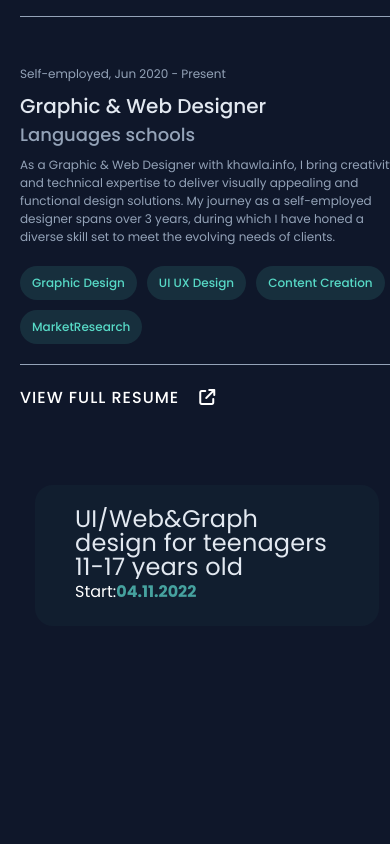
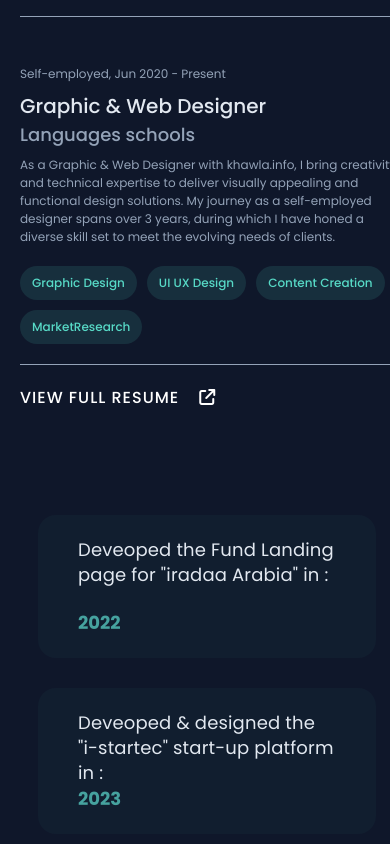
Before and after one commit to khawla-14/react-app--portfolio, a React (Create React App) app: page / in a window 390 px wide. Shown: the part 1989-2833 px from the top of the page. Before the commit the page ends 2715 px from the top, so only its background shows below. Built offline with nearby package versions, Linux system fonts and the light colour scheme.

Commit message:
projects update

```diff
--- a/src/components/BodyContainer/project/project.css
+++ b/src/components/BodyContainer/project/project.css
@@ -1,4 +1,3 @@
-
 .ag-courses_box {
   display: -webkit-box;
   display: -ms-flexbox;
@@ -7,6 +6,7 @@
   grid-template-rows: 2fr;
   padding: 50px 0;
 }
+
 .ag-courses_item {
   /* -ms-flex-preferred-size: calc(33.33333% - 30px);
     flex-basis: calc(33.33333% - 30px); */
@@ -17,6 +17,7 @@
 
   border-radius: 18px;
 }
+
 .ag-courses-item_link {
   display: block;
   padding: 30px 20px;
@@ -24,7 +25,9 @@
 
   overflow: hidden;
 
+  border-radius: 18px;
   position: relative;
+  margin: 30px 3px;
 }
 
 
@@ -39,9 +42,10 @@
   -ms-transform: scale(20);
   transform: scale(20);
 }
+
 .ag-courses-item_title {
   color: #e2e8f0;
-    font-size: 20px;
+  font-size: 18px;
   font-weight: 400;
   transition: SMOOTH .3S;
   letter-spacing: .01rem;
@@ -50,6 +54,7 @@
   z-index: 2;
   position: relative;
 }
+
 .ag-courses-item_date-box {
   font-size: 18px;
   color: #FFF;
@@ -57,6 +62,7 @@
   z-index: 2;
   position: relative;
 }
+
 .ag-courses-item_date {
   font-weight: bold;
   color: #46a29f;
@@ -65,6 +71,7 @@
   -o-transition: color .5s ease;
   transition: color .5s ease
 }
+
 /* .ag-courses-item_bg {
     height: 128px;
     width: 128px;
@@ -84,15 +91,19 @@
 .ag-courses_item:nth-child(2n) .ag-courses-item_bg {
   background-color: #3ecd5e;
 }
+
 .ag-courses_item:nth-child(3n) .ag-courses-item_bg {
   background-color: #e44002;
 }
+
 .ag-courses_item:nth-child(4n) .ag-courses-item_bg {
   background-color: #952aff;
 }
+
 .ag-courses_item:nth-child(5n) .ag-courses-item_bg {
   background-color: #cd3e94;
 }
+
 .ag-courses_item:nth-child(6n) .ag-courses-item_bg {
   background-color: #4c49ea;
 }
@@ -104,8 +115,9 @@
     -ms-flex-preferred-size: calc(50% - 30px);
     flex-basis: calc(50% - 30px);
   }
+
   .ag-courses-item_title {
-      font-size: 24px;
+    font-size: 18px;
   }
 }
 
@@ -115,21 +127,26 @@
   }
 
 }
+
 @media only screen and (max-width: 639px) {
   .ag-courses_item {
     -ms-flex-preferred-size: 100%;
     flex-basis: 100%;
   }
+
   .ag-courses-item_title {
     min-height: 72px;
     line-height: 1;
 
-      font-size: 24px;
+    font-size: 18px;
+    line-height: 25PX;
   }
+
   .ag-courses-item_link {
     padding: 22px 40px;
   }
+
   .ag-courses-item_date-box {
-      font-size: 16px;
+    font-size: 18px;
   }
 }
--- a/src/components/BodyContainer/project/project.js
+++ b/src/components/BodyContainer/project/project.js
@@ -6,17 +6,33 @@ const Project = () => {
     return (
 
         <div className="ag-courses_item">
+
             <a href="#" className="ag-courses-item_link">
                 <div className="ag-courses-item_bg"></div>
 
                 <div className="ag-courses-item_title">
-                    UI/Web&amp;Graph design for teenagers 11-17&#160;years old
+                    Deveoped the Fund Landing page for "iradaa Arabia"
+                    in :
                 </div>
 
                 <div className="ag-courses-item_date-box">
-                     Start:
                     <span className="ag-courses-item_date">
-                    04.11.2022
+                        2022
+                    </span>
+                </div>
+            </a>
+
+            <a href="#" className="ag-courses-item_link" >
+                <div className="ag-courses-item_bg"></div>
+
+                <div className="ag-courses-item_title">
+                    Deveoped & designed the "i-startec" start-up platform
+                    in :
+                </div>
+
+                <div className="ag-courses-item_date-box">
+                    <span className="ag-courses-item_date">
+                        2023
                     </span>
                 </div>
             </a>
```
Lines whose indentation alone changed are shown as unchanged.
